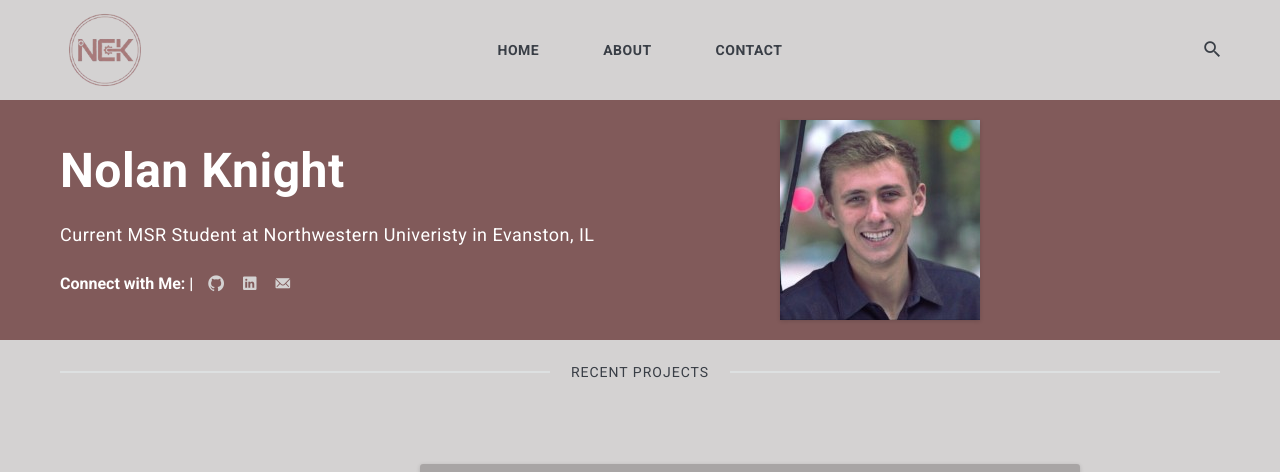
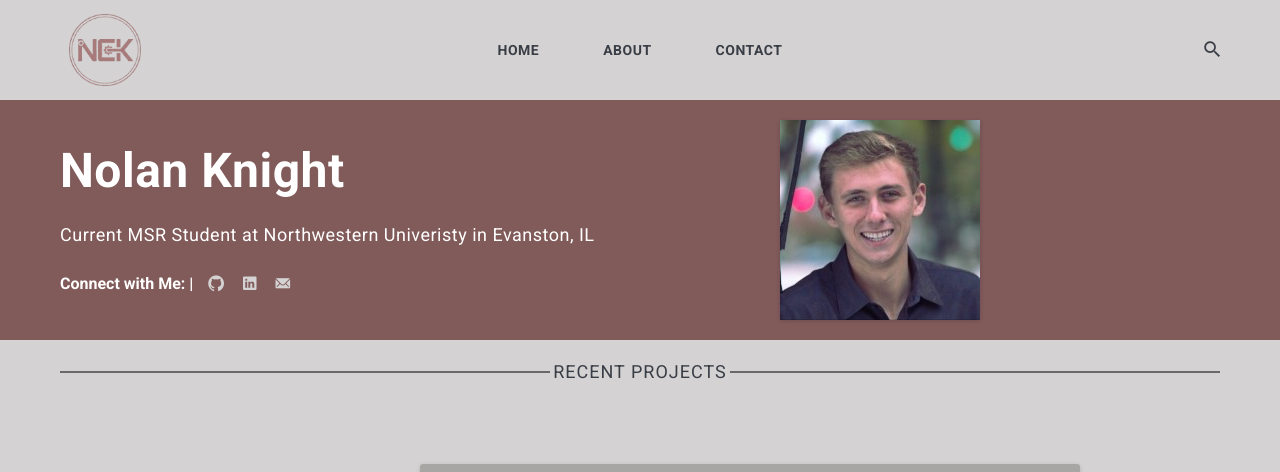
Before and after one commit to ncknight-un/ncknight-un.github.io, a Jekyll site: the page built from index.html, in a window 1280 px wide. Shown: the top 472 px of the page. Built offline with Jekyll 4.4.1, drawn with Linux system fonts in a browser that asks for light colours; nearby versions of some CDN libraries; the list of posts is cut into pages by our own code; grey boxes are pictures that could not be loaded.

Commit message:
Additional Layout Fixes.
Next steps is to continue cleaning up the about and contact pages.

```diff
--- a/_layouts/page.html
+++ b/_layouts/page.html
@@ -30,7 +30,7 @@
 <div class="container">
 	<div class="row">
 		<!-- begin page -->
-		<article class="page col col-12 col-t-10 col-m-12">
+		<article class="page col col-8 col-t-10 col-m-12">
 			<div class="page__content">
 				{{ content }}
 			</div>
--- a/_sass/3-modules/_scroll-button-top.scss
+++ b/_sass/3-modules/_scroll-button-top.scss
@@ -7,8 +7,8 @@
   height: 35px;
   text-align: center;
   line-height: 35px;
-	background-color: $dark;
-	color: $white;
+	background-color: $brand-color;
+	color: $light-gray;
 	cursor: pointer;
 	transition: all .25s ease;
 
--- a/_sass/4-layouts/_page-home.scss
+++ b/_sass/4-layouts/_page-home.scss
@@ -1,7 +1,7 @@
 .lates-title {
   position: relative;
   margin-bottom: 80px;
-  font-size: 14px;
+  font-size: 18px;
   line-height: 24px;
   letter-spacing: 1px;
   text-transform: uppercase;
@@ -15,7 +15,7 @@
     top: 50%;
     transform: translateY(-50%);
     height: 1px;
-    background: $light-gray;
+    background: $black;
   }
 
   &:after {
```
